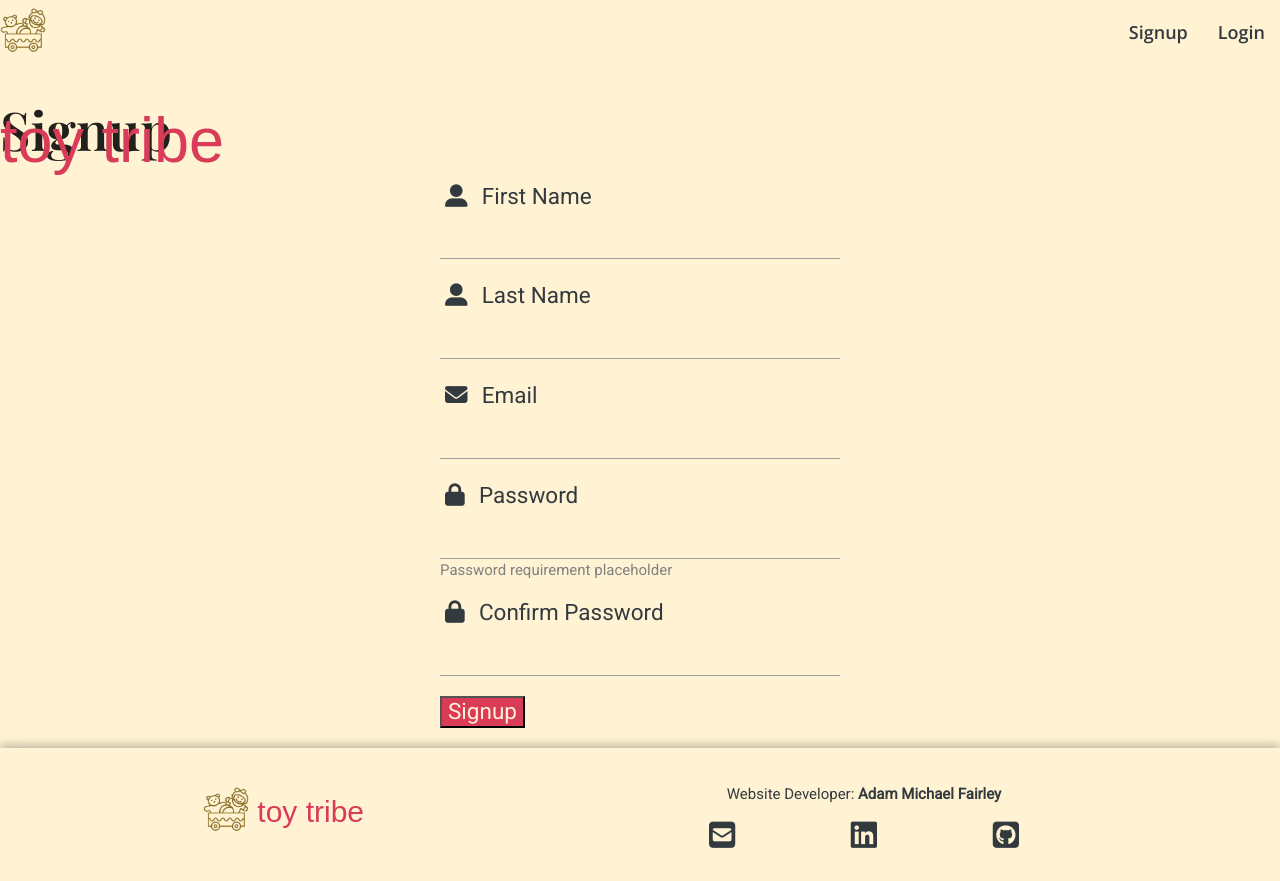
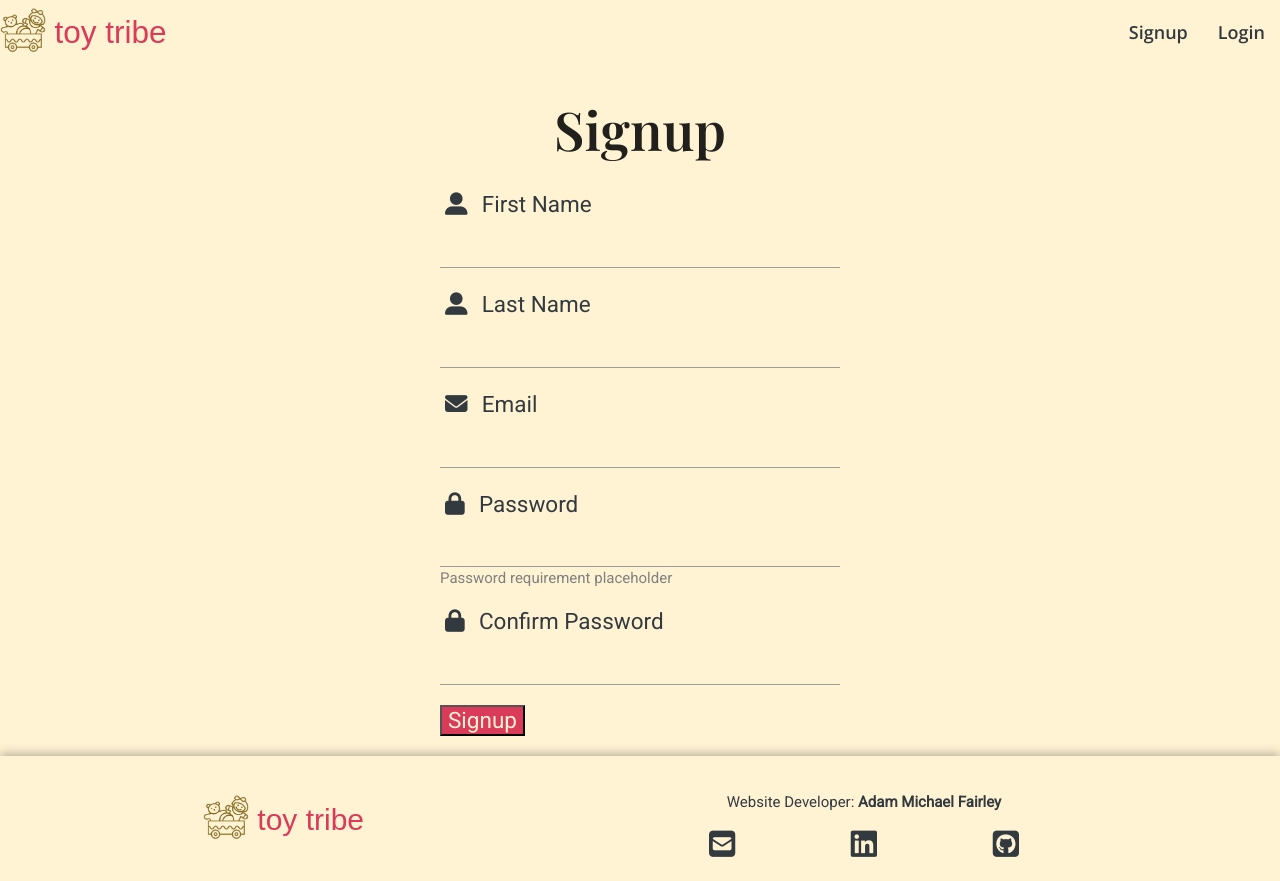
Before and after one commit to amfairley/toytribe, a Flask app: page /signup in a window 1280 px wide. Before the commit the page ends 848 px from the top, so only its background shows below. Run offline with Flask 3, Linux system fonts and the light colour scheme; some libraries are stand-ins or nearby versions; some web fonts are replaced.

Commit message:
style: add styling to login and signup titles

```diff
--- a/toy_tribe/static/css/style.css
+++ b/toy_tribe/static/css/style.css
@@ -51,6 +51,15 @@ main {
 
 nav .brand-logo {
     color: #D93B58;
+}
+
+h1 {
+    text-decoration: none;
+    font-size: 2.1rem;
+    line-height: 64px;
+    font-weight: 400;
+    margin: 0;
+    display: inline-block;
 }
 
 .site-logo {
@@ -141,6 +150,7 @@ main {
     color: #f5f5f5;
     text-shadow: 2px 2px 4px rgba(0, 0, 0, 0.7);
     display: block;
+    font-size: 4.5rem;
 }
 
 .hero-button {
@@ -164,6 +174,11 @@ main {
 }
 
 /* ---------- signup.html ---------- */
+#signup-title {
+    text-align: center;
+    margin-bottom: 30px;
+}
+
 #signup-form {
     max-width: min(400px, 85%);
     margin: 0 auto;
@@ -205,6 +220,10 @@ main {
 }
 
 /* ---------- login.html ---------- */
+#login-title {
+    text-align: center;
+}
+
 #login-form {
     max-width: min(300px, 85%);
     margin: 0 auto;
```
